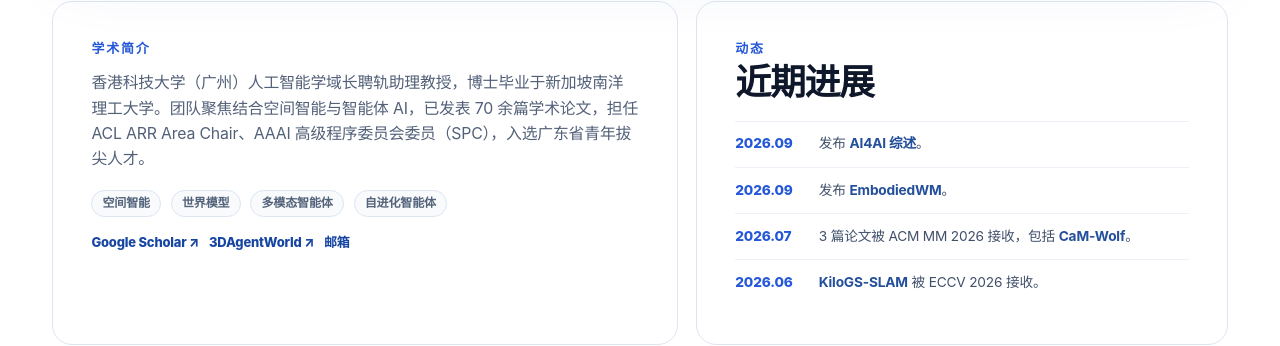
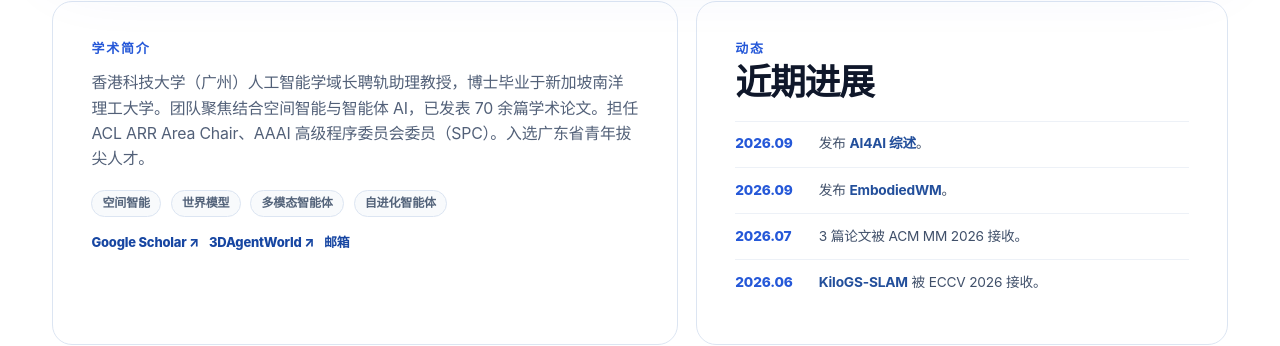
Before and after one commit to hwang1996/hwang1996.github.io, a Jekyll site: the page built from _pages/about-zh.md, in a window 1280 px wide and 900 px high, scrolled down 414 px, cut to the strip 0-676 px from the top of the window. Shown: the part 187-533 px from the top of the strip. Built offline with Jekyll 4.4.1, drawn with Linux system fonts in a browser that asks for light colours.

```diff
--- a/_pages/about-zh.md
+++ b/_pages/about-zh.md
@@ -33,7 +33,7 @@
     <div class="rh-info-grid">
       <article class="rh-panel rh-panel--bio">
         <span class="rh-kicker">学术简介</span>
-        <p>香港科技大学（广州）人工智能学域长聘轨助理教授，博士毕业于新加坡南洋理工大学。团队聚焦结合空间智能与智能体 AI，已发表 70 余篇学术论文，担任 ACL ARR Area Chair、AAAI 高级程序委员会委员（SPC），入选广东省青年拔尖人才。</p>
+        <p>香港科技大学（广州）人工智能学域长聘轨助理教授，博士毕业于新加坡南洋理工大学。团队聚焦结合空间智能与智能体 AI，已发表 70 余篇学术论文。担任 ACL ARR Area Chair、AAAI 高级程序委员会委员（SPC）。入选广东省青年拔尖人才。</p>
         <div class="rh-interest-list" aria-label="研究方向">
           <span>空间智能</span><span>世界模型</span><span>多模态智能体</span><span>自进化智能体</span>
         </div>
@@ -49,7 +49,7 @@
         <ul class="rh-news">
           <li><time datetime="2026-09">2026.09</time><span>发布 <a href="https://3dagentworld.github.io/AI4AI-survey/" target="_blank" rel="noopener noreferrer">AI4AI 综述</a>。</span></li>
           <li><time datetime="2026-09">2026.09</time><span>发布 <a href="https://3dagentworld.github.io/EmbodiedWM/" target="_blank" rel="noopener noreferrer">EmbodiedWM</a>。</span></li>
-          <li><time datetime="2026-07">2026.07</time><span>3 篇论文被 ACM MM 2026 接收，包括 <a href="https://3dagentworld.github.io/avatar_wolf/" target="_blank" rel="noopener noreferrer">CaM-Wolf</a>。</span></li>
+          <li><time datetime="2026-07">2026.07</time><span>3 篇论文被 ACM MM 2026 接收。</span></li>
           <li><time datetime="2026-06">2026.06</time><span><a href="https://3dagentworld.github.io/KiloGS-SLAM/" target="_blank" rel="noopener noreferrer">KiloGS-SLAM</a> 被 ECCV 2026 接收。</span></li>
         </ul>
       </aside>
```
Also changed, not shown: _pages/about.md (+1 -1 lines).
